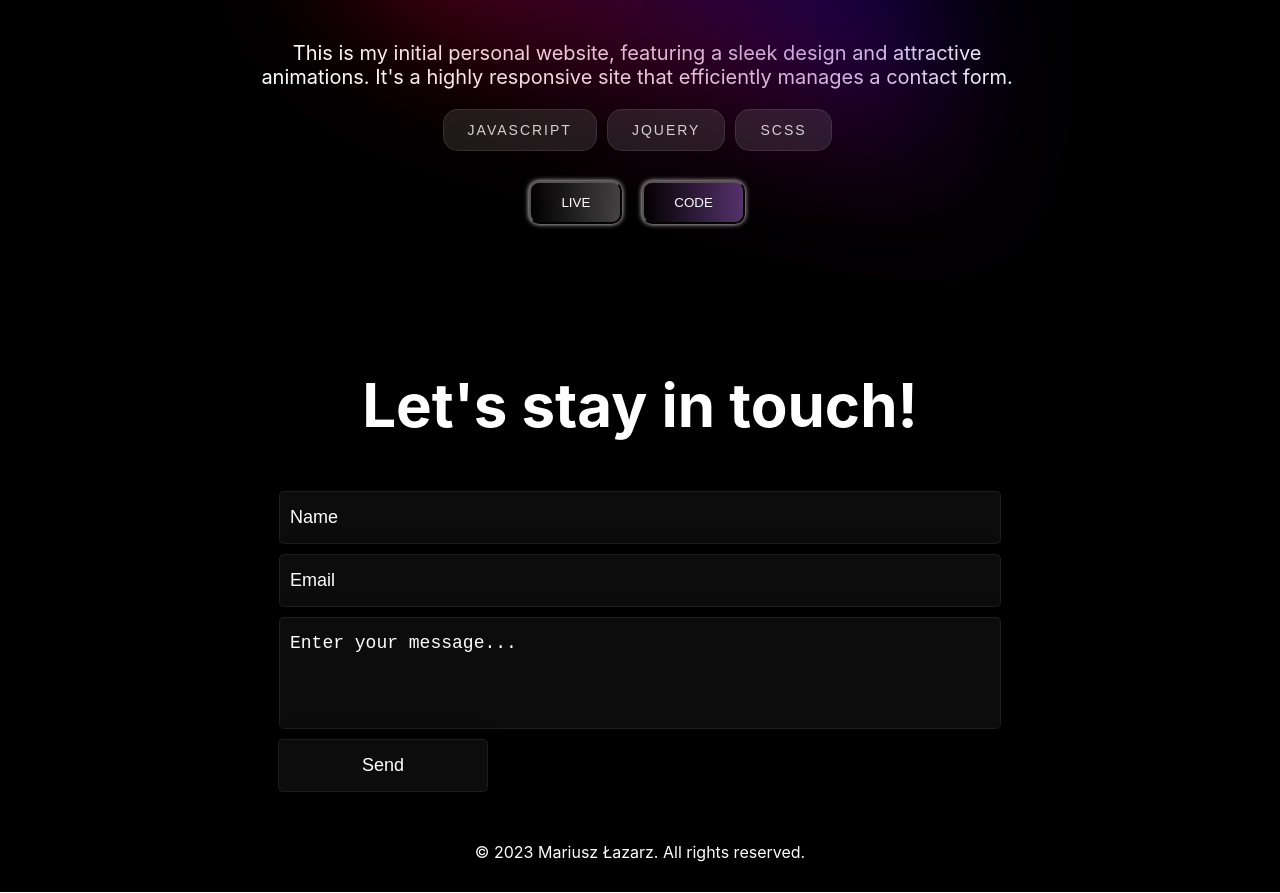
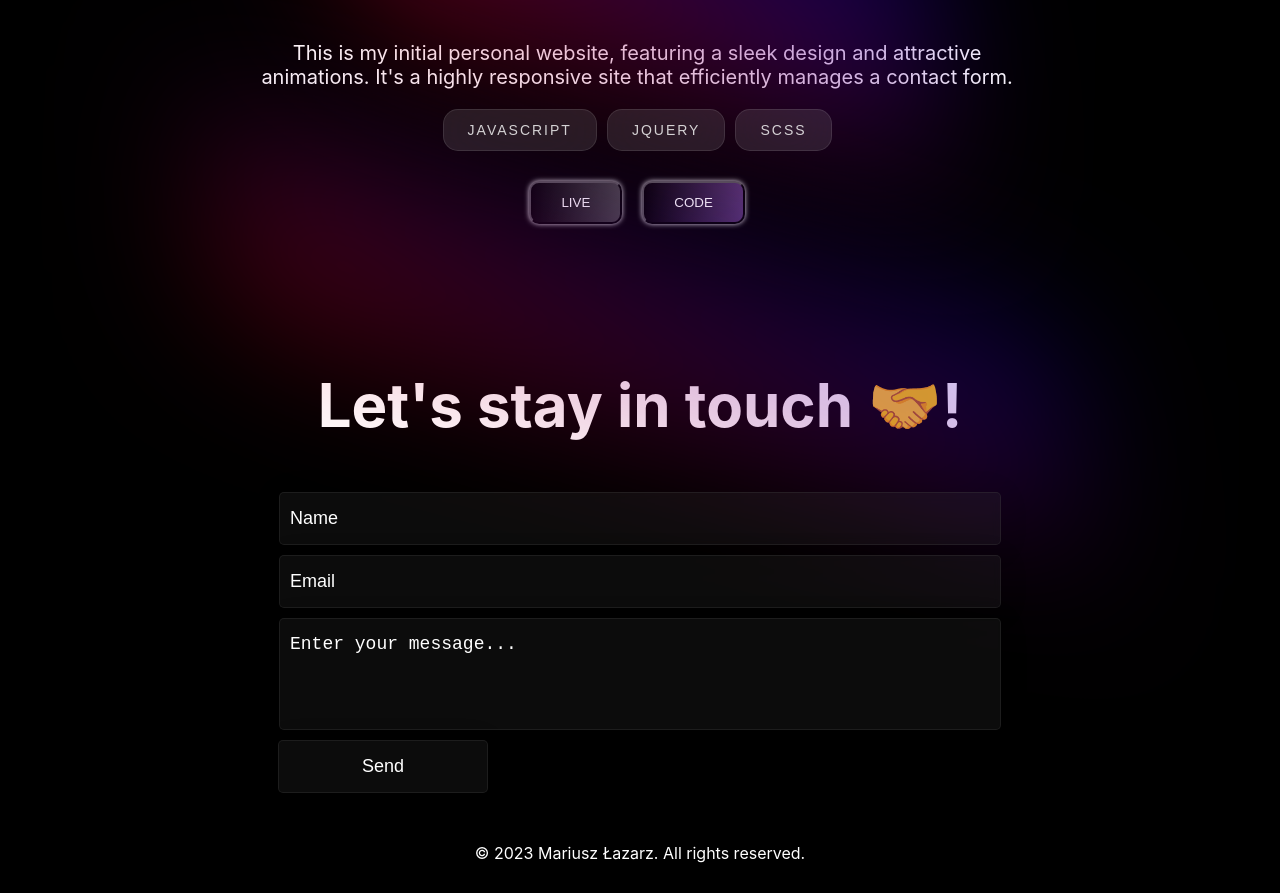
Before and after one commit to Mariusz-Lazarz/MariuszPortfolio, a React (Create React App) app: page / in a window 1280 px wide. Shown: the part 3497-4390 px from the top of the page. Built offline with nearby package versions, Linux system fonts and the light colour scheme.

Commit message:
styling footer

```diff
--- a/src/components/Footer.js
+++ b/src/components/Footer.js
@@ -2,6 +2,7 @@ import { useState } from "react";
 import styles from "./Footer.module.css";
 
 const Footer = () => {
+  const [thankyouMessage, setThankyouMessage] = useState(false);
   const [formData, setFormData] = useState({
     name: "",
     email: "",
@@ -24,12 +25,22 @@ const Footer = () => {
       email: "",
       text: "",
     });
+    setThankyouMessage(true);
+    setTimeout(() => {
+      setThankyouMessage(false);
+    }, 2000);
   };
 
   return (
     <footer className={styles.footerContainer}>
-      <h1 className={styles.footerTitle}>Let's stay in touch!</h1>
+      <h1 className={styles.footerTitle}>Let's stay in touch 🤝!</h1>
+      {thankyouMessage && (
+        <p className={styles.thankyouMessage}>
+          Thanks for reaching out! I'll get back to you soon.
+        </p>
+      )}
       <form className={styles.form} onSubmit={handleSubmit}>
+        <div className={styles.softCircle}></div>
         <div className={styles.formFields}>
           <input
             type="text"
--- a/src/components/Footer.module.css
+++ b/src/components/Footer.module.css
@@ -15,6 +15,8 @@
 .form {
   display: flex;
   justify-content: center;
+  position: relative;
+  z-index: 10;
 }
 
 .formFields {
@@ -43,13 +45,54 @@
   color: white;
 }
 
+.formFields > *:focus {
+  border-color: #db34a3;
+  border-width: 2px;
+  outline: none;
+}
+
 .formFields > textarea {
   resize: none;
 }
 
-.submitBtn{
-    margin-left: -1.7%;
-    align-self: flex-start;
-    width: 30%;
-    cursor: pointer;
+.submitBtn {
+  margin-left: -1.7%;
+  align-self: flex-start;
+  width: 30%;
+  cursor: pointer;
 }
+
+.submitBtn:focus {
+  border: none;
+}
+
+.thankyouMessage {
+  text-align: center;
+  color: green;
+  font-size: 22px;
+}
+
+.softCircle {
+  transform-origin: center center;
+  background-image: linear-gradient(to right top, #ff0000, #800080, #0000ff);
+  position: absolute;
+  left: 50%;
+  border-radius: 20px;
+  transform: skewY(15deg) translate(-50%, -50%) scale(0.7) translateZ(0);
+  width: 900px;
+  height: 600px;
+  filter: blur(100px);
+  opacity: 0.3;
+  top: 70%;
+  transition: all 0.3s ease-in-out;
+  overflow: hidden;
+}
+
+@media (max-width: 1400px) {
+  .softCircle {
+    width: 100%;
+    height: 100%;
+    top: 0%;
+    left: 50%;
+  }
+}
```
